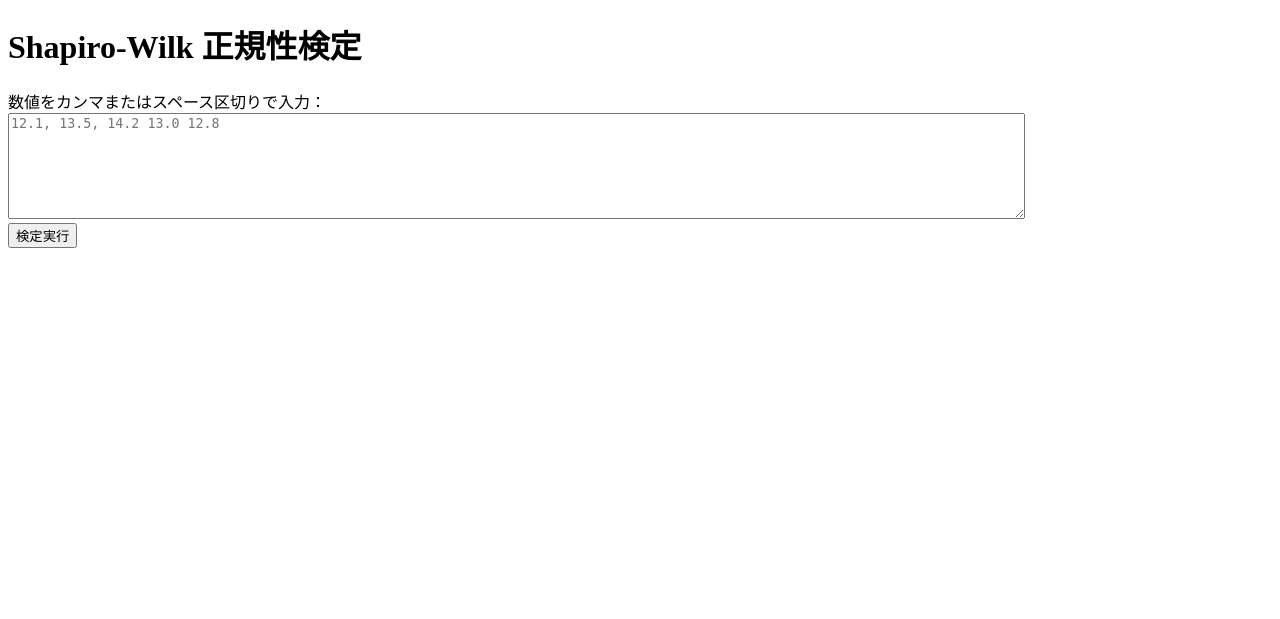
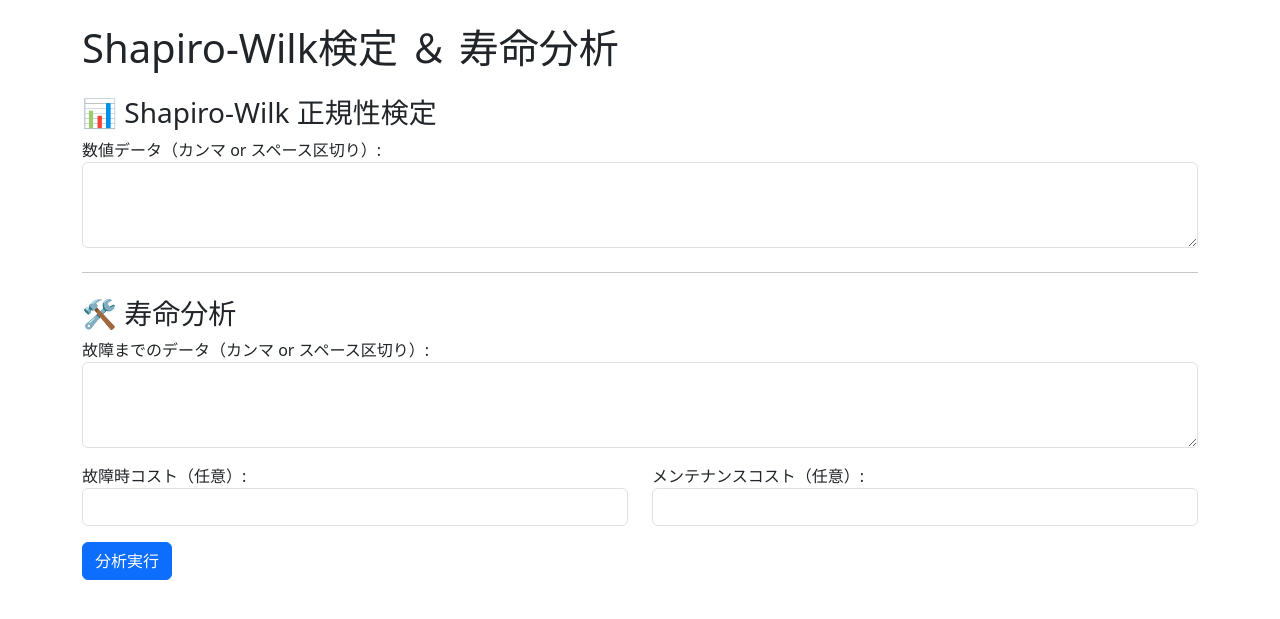
Before and after one commit to FlausK/shapiro-web, a Flask app: page /shapiro in a window 1280 px wide. Shown: the top 619 px of the page. Run offline with Flask 3, Linux system fonts and the light colour scheme.

Commit message:
added life analysis

```diff
--- a/main.py
+++ b/main.py
@@ -6,9 +6,8 @@ import matplotlib.pyplot as plt
 import io
 
 app = Flask(__name__)
-app.config['SEND_FILE_MAX_AGE_DEFAULT'] = 0  # キャッシュ防止
+app.config['SEND_FILE_MAX_AGE_DEFAULT'] = 0
 
-# 保存するデータをグローバル変数で保持
 last_data = []
 
 @app.route('/shapiro', methods=['GET', 'POST'])
@@ -19,63 +18,72 @@ def shapiro_page():
     show_plot = False
     decision_label = ''
     label_color = ''
-
+    lifespan_result = ''
+    lifespan_input = ''
+    failure_cost = ''
+    maint_cost = ''
 
     if request.method == 'POST':
+        # --- Shapiro検定 ---
         raw_data = request.form.get('data', '')
         try:
             nums = [float(x) for x in raw_data.replace(',', ' ').split()]
             if len(nums) < 3:
-                message = "⚠ データ数が少なすぎます。3つ以上入力してください。"
+                message = "\u26a0 データ数が少なすぎます。3つ以上入力してください。"
             else:
                 nums = np.array(nums)
-                last_data = nums  # プロット用に保存
+                last_data = nums
                 w_stat, p = shapiro(nums)
-
-                decision_label = ''
-                label_color = ''
                 if p > 0.05:
-                    decision_label = '正規分布といえる ✅'
+                    decision_label = '正規分布といえる \u2705'
                     label_color = 'success'
                 else:
-                    decision_label = '正規分布ではない ⚠'
+                    decision_label = '正規分布ではない \u26a0'
                     label_color = 'danger'
-
-                mean = np.mean(nums)
-                median = np.median(nums)
-                std = np.std(nums, ddof=1)
-                skewness = skew(nums)
-                kurt = kurtosis(nums)
-                n = len(nums)
-
 
                 df = pd.DataFrame({
                     'Parameter': [
-                        'P-value',
-                        'W',
-                        'Sample size (n)',
-                        'Average (x̄)',
-                        'Median',
-                        'Sample Std Dev (S)',
-                        'Skewness',
-                        'Kurtosis'
+                        'P-value', 'W', 'Sample size (n)', 'Average (x̄)',
+                        'Median', 'Sample Std Dev (S)', 'Skewness', 'Kurtosis'
                     ],
                     'Value': [
-                        round(p, 8),
-                        round(w_stat, 4),
-                        n,
-                        round(mean, 4),
-                        round(median, 4),
-                        round(std, 5),
-                        round(skewness, 3),
-                        round(kurt, 3)
+                        round(p, 8), round(w_stat, 4), len(nums),
+                        round(np.mean(nums), 4), round(np.median(nums), 4),
+                        round(np.std(nums, ddof=1), 5), round(skew(nums), 3), round(kurtosis(nums), 3)
                     ]
                 })
-
                 table_html = df.to_html(index=False, classes="result-table", border=0, escape=False)
                 show_plot = True
         except:
-            message = "⚠ 入力形式に誤りがあります。数値をスペースまたはカンマで区切ってください。"
+            message = "\u26a0 入力形式に誤りがあります。"
+
+        # --- 寿命分析 ---
+        lifespan_input = request.form.get('lifespan_data', '').strip()
+        failure_cost = request.form.get('failure_cost', '').strip()
+        maint_cost = request.form.get('maint_cost', '').strip()
+
+        if lifespan_input:
+            try:
+                failures = np.array([float(x) for x in lifespan_input.replace(',', ' ').split()])
+                mu = np.mean(failures)
+                sigma = np.std(failures, ddof=1)
+                recommend = round(mu, 2)
+                lifespan_result = f"平均寿命は約 {recommend}（単位無視）です。"
+
+                if failure_cost and maint_cost:
+                    fc = float(failure_cost)
+                    mc = float(maint_cost)
+                    best_day = recommend
+                    min_cost = float('inf')
+                    for t in np.linspace(mu * 0.5, mu * 2, 100):
+                        fail_prob = 1 - np.exp(-((t - mu) ** 2) / (2 * sigma ** 2))
+                        expected = fail_prob * fc + mc
+                        if expected < min_cost:
+                            min_cost = expected
+                            best_day = t
+                    lifespan_result += f" 金額的に最適な交換タイミングは約 {round(best_day, 2)} です。"
+            except:
+                lifespan_result = "\u26a0 寿命データの入力形式に誤りがあります。"
 
     return render_template(
         "shapiro.html",
@@ -83,26 +91,22 @@ def shapiro_page():
         message=message,
         show_plot=show_plot,
         decision_label=decision_label,
-        label_color=label_color
+        label_color=label_color,
+        lifespan_input=lifespan_input,
+        failure_cost=failure_cost,
+        maint_cost=maint_cost,
+        lifespan_result=lifespan_result
     )
-
 
 @app.route('/plot.png')
 def plot_png():
     global last_data
-    import matplotlib.pyplot as plt
-    from scipy.stats import probplot
-    import io
-
     fig, axs = plt.subplots(1, 2, figsize=(10, 4))
-
-    # ヒストグラム
     axs[0].hist(last_data, bins='auto', color='skyblue', edgecolor='black')
     axs[0].set_title('Histogram')
     axs[0].set_xlabel('Value')
     axs[0].set_ylabel('Frequency')
 
-    # QQプロット
     probplot(last_data, dist="norm", plot=axs[1])
     axs[1].set_title('QQ Plot')
 
@@ -113,7 +117,6 @@ def plot_png():
     buf.seek(0)
     return send_file(buf, mimetype='image/png')
 
-
 @app.route('/')
 def index():
     return redirect('/shapiro')
--- a/templates/shapiro.html
+++ b/templates/shapiro.html
@@ -2,58 +2,68 @@
 <html lang="ja">
 <head>
   <meta charset="UTF-8">
-  <title>正規性検定</title>
+  <title>統計ツール - Shapiro & 寿命分析</title>
+  <link href="https://cdn.jsdelivr.net/npm/bootstrap@5.3.0/dist/css/bootstrap.min.css" rel="stylesheet">
   <style>
-    textarea { width: 80%; height: 100px; }
-    table.result-table {
+    .result-table {
+      margin-top: 20px;
       border-collapse: collapse;
-      width: 80%;
-      margin-top: 20px;
+      width: 100%;
     }
-    table.result-table td, table.result-table th {
+    .result-table th, .result-table td {
       border: 1px solid #ccc;
       padding: 8px;
       text-align: left;
     }
-    table.result-table tr:nth-child(1) td:nth-child(2) {
-      background-color: #f88;  /* P-value row highlight */
-      font-weight: bold;
-    }
   </style>
 </head>
-<body>
-  <h1>Shapiro-Wilk 正規性検定</h1>
+<body class="container mt-4">
+  <h1 class="mb-4">Shapiro-Wilk検定 ＆ 寿命分析</h1>
+
   <form method="POST">
-    <label>数値をカンマまたはスペース区切りで入力：</label><br>
-    <textarea name="data" placeholder="12.1, 13.5, 14.2 13.0 12.8"></textarea><br>
-    <input type="submit" value="検定実行">
+    <h3>📊 Shapiro-Wilk 正規性検定</h3>
+    <label>数値データ（カンマ or スペース区切り）:</label>
+    <textarea name="data" class="form-control mb-3" rows="3">{{ request.form.get('data', '') }}</textarea>
+
+    {% if message %}
+      <div class="alert alert-warning">{{ message }}</div>
+    {% endif %}
+
+    {% if decision_label %}
+      <div class="alert alert-{{ label_color }}">{{ decision_label }}</div>
+    {% endif %}
+
+    {{ table_html | safe }}
+
+    {% if show_plot %}
+      <h5 class="mt-4">グラフ</h5>
+      <img src="/plot.png" class="img-fluid">
+    {% endif %}
+
+    <hr class="my-4">
+
+    <h3>🛠️ 寿命分析</h3>
+    <label>故障までのデータ（カンマ or スペース区切り）:</label>
+    <textarea name="lifespan_data" class="form-control mb-3" rows="3">{{ lifespan_input or '' }}</textarea>
+
+    <div class="row mb-3">
+      <div class="col-md-6">
+        <label>故障時コスト（任意）:</label>
+        <input type="number" name="failure_cost" class="form-control" step="any" value="{{ failure_cost or '' }}">
+      </div>
+      <div class="col-md-6">
+        <label>メンテナンスコスト（任意）:</label>
+        <input type="number" name="maint_cost" class="form-control" step="any" value="{{ maint_cost or '' }}">
+      </div>
+    </div>
+
+    {% if lifespan_result %}
+      <div class="alert alert-info">{{ lifespan_result }}</div>
+    {% endif %}
+
+    <button type="submit" class="btn btn-primary">分析実行</button>
   </form>
 
-  {% if show_plot %}
-  <h2>グラフ</h2>
-  <img src="/plot.png?{{ config.SEND_FILE_MAX_AGE_DEFAULT }}" alt="Plot">
-  {% endif %}
-
-
-  {% if message %}
-    <p style="color: red;">{{ message }}</p>
-  {% endif %}
-
-
-
-  {% if decision_label %}
-  <p style="font-size: 1.2em;">
-    <span style="background-color: {% if label_color == 'success' %}#d4edda{% else %}#f8d7da{% endif %};
-                color: {% if label_color == 'success' %}#155724{% else %}#721c24{% endif %};
-                padding: 0.5em 1em;
-                border-radius: 6px;
-                display: inline-block;">
-      {{ decision_label }}
-    </span>
-  </p>
-  {% endif %}
-
-
-  {{ table_html | safe }}
+  <script src="https://cdn.jsdelivr.net/npm/bootstrap@5.3.0/dist/js/bootstrap.bundle.min.js"></script>
 </body>
 </html>
```
